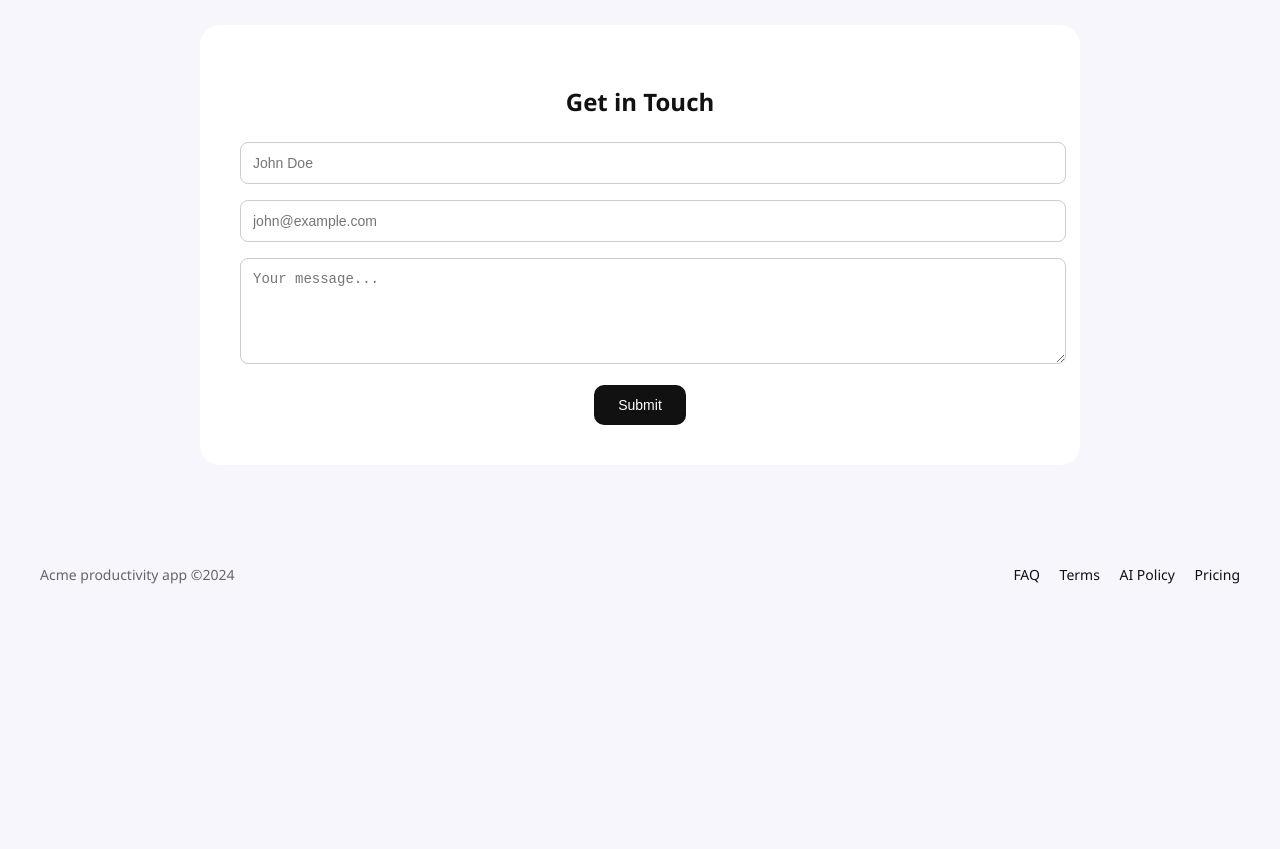
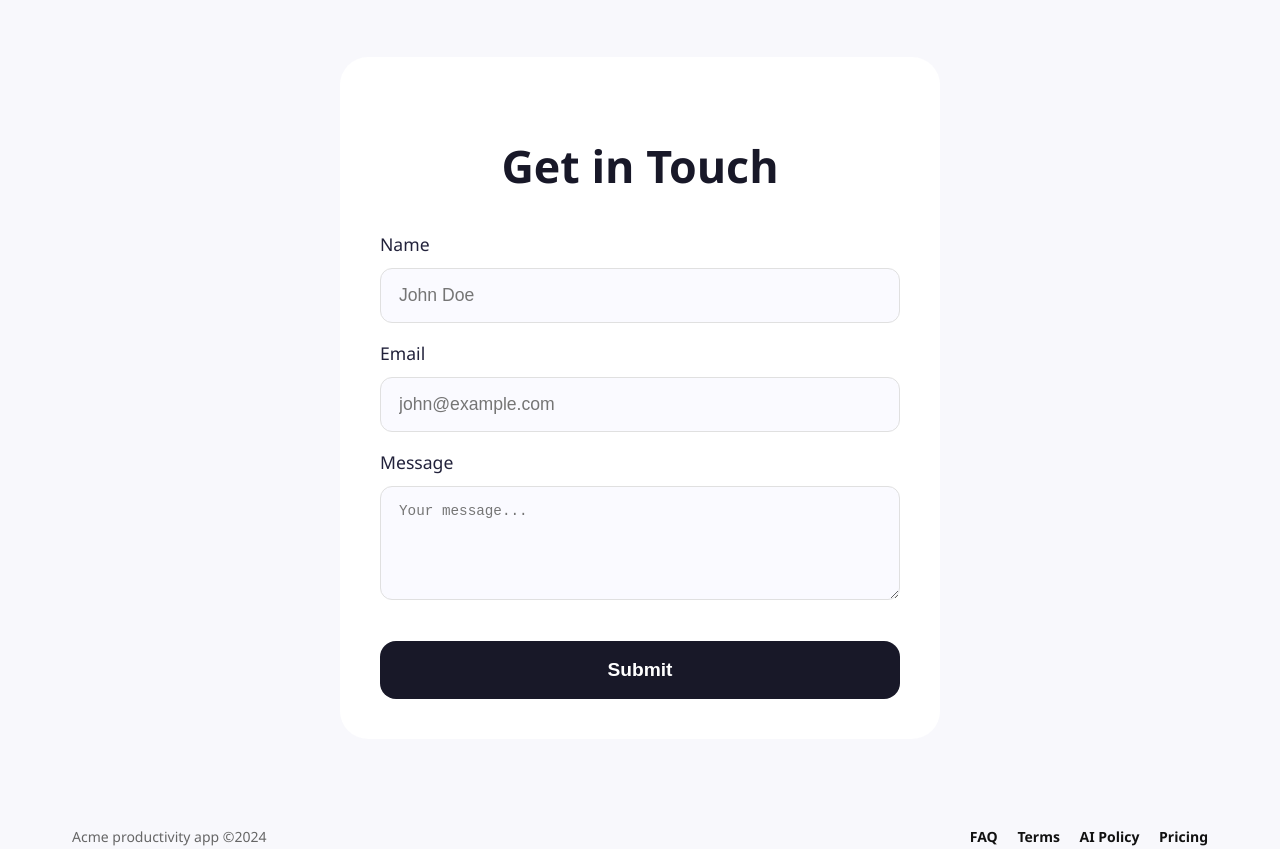
Before and after one commit to ThumbZillapon/css-flexbox, a plain HTML site: page index.html in a window 1280 px wide. Shown: the part 750-1599 px from the top of the page. Before the commit the page ends 1374 px from the top, so only its background shows below. Drawn offline with Linux system fonts and the light colour scheme.

Commit message:
refactor: enhance contact form and footer in index.html; update styles for improved layout and design

```diff
--- a/index.html
+++ b/index.html
@@ -47,20 +47,25 @@
 
   <!-- Part 3: Form and Footer -->
   <div class="contact">
-    <h2>Get in Touch</h2>
-    <input type="text" placeholder="John Doe" />
-    <input type="email" placeholder="john@example.com" />
-    <textarea rows="5" placeholder="Your message..."></textarea>
-    <button>Submit</button>
+    <h1>Get in Touch</h1>
+    <form>
+      <label for="name">Name</label>
+      <input id="name" type="text" placeholder="John Doe" />
+      <label for="email">Email</label>
+      <input id="email" type="email" placeholder="john@example.com" />
+      <label for="message">Message</label>
+      <textarea id="message" rows="5" placeholder="Your message..." ></textarea>
+      <button type="submit">Submit</button>
+    </form>
   </div>
 
   <footer>
     <div>Acme productivity app ©2024</div>
     <div>
-      <a href="#">FAQ</a>
-      <a href="#">Terms</a>
-      <a href="#">AI Policy</a>
-      <a href="#">Pricing</a>
+      <a href="#"><b>FAQ</b></a>
+      <a href="#"><b>Terms</b></a>
+      <a href="#"><b>AI Policy</b></a>
+      <a href="#"><b>Pricing</b></a>
     </div>
   </footer>
 </body>
--- a/styles.css
+++ b/styles.css
@@ -1,8 +1,9 @@
 body {
+    background: #f8f8fc;
+    min-height: 100vh;
     margin: 0;
-    font-family: 'Segoe UI', sans-serif;
-    background-color: #f7f6fd;
-    color: #111;
+    font-family: 'Segoe UI', Arial, sans-serif;
+    padding: 32px;
 }
 
 .navbar {
@@ -117,37 +118,77 @@ body {
 }
 
 .contact {
-    background: white;
-    padding: 40px;
-    max-width: 800px;
-    margin: 60px auto;
-    border-radius: 20px;
-    text-align: center;
+    background: #fff;
+    padding: 48px 40px 40px 40px;
+    max-width: 600px;
+    margin: 48px auto;
+    border-radius: 28px;
+    box-sizing: border-box;
 }
 
-  .contact h2 {
-    margin-bottom: 24px;
+.contact h1 {
+    text-align: center;
+    font-size: 2.8em;
+    font-weight: bold;
+    margin-bottom: 36px;
+    color: #181828;
+}
+
+.contact label {
+    display: block;
+    text-align: left;
+    margin-bottom: 8px;
+    margin-top: 18px;
+    font-size: 1.1em;
+    color: #22223b;
+    font-weight: 500;
 }
 
 .contact input,
 .contact textarea {
     width: 100%;
-    padding: 12px;
-    margin-bottom: 16px;
-    border-radius: 8px;
-    border: 1px solid #ccc;
-    font-size: 14px;
+    padding: 16px 18px;
+    margin-bottom: 0;
+    border-radius: 12px;
+    border: 1px solid #e0e0e0;
+    font-size: 1.1em;
+    background: #fafaff;
+    color: #22223b;
+    margin-top: 4px;
+    margin-bottom: 0px;
+    box-sizing: border-box;
+    /* transition: border 0.2s; */
 }
 
-  .contact button {
-    background-color: #111;
-    color: white;
-    padding: 12px 24px;
+/* .contact input:focus,
+.contact textarea:focus {
+    border: 1.5px solid #bcbcf2;
+    outline: none;
+} */
+
+.contact textarea {
+    resize: vertical;
+    min-height: 100px;
+    max-height: 220px;
+}
+
+.contact button[type="submit"] {
+    width: 100%;
+    background: #181828;
+    color: #fff;
+    padding: 18px 0;
     border: none;
-    border-radius: 10px;
+    border-radius: 16px;
+    font-size: 1.2em;
+    font-weight: 600;
+    margin-top: 36px;
     cursor: pointer;
-    font-size: 14px;
+    transition: background 0.2s;
 }
+
+/* .contact button[type="submit"]:hover {
+    background: #23233a;
+} */
 
 footer {
     display: flex;
```
Lines whose indentation alone changed are shown as unchanged.
